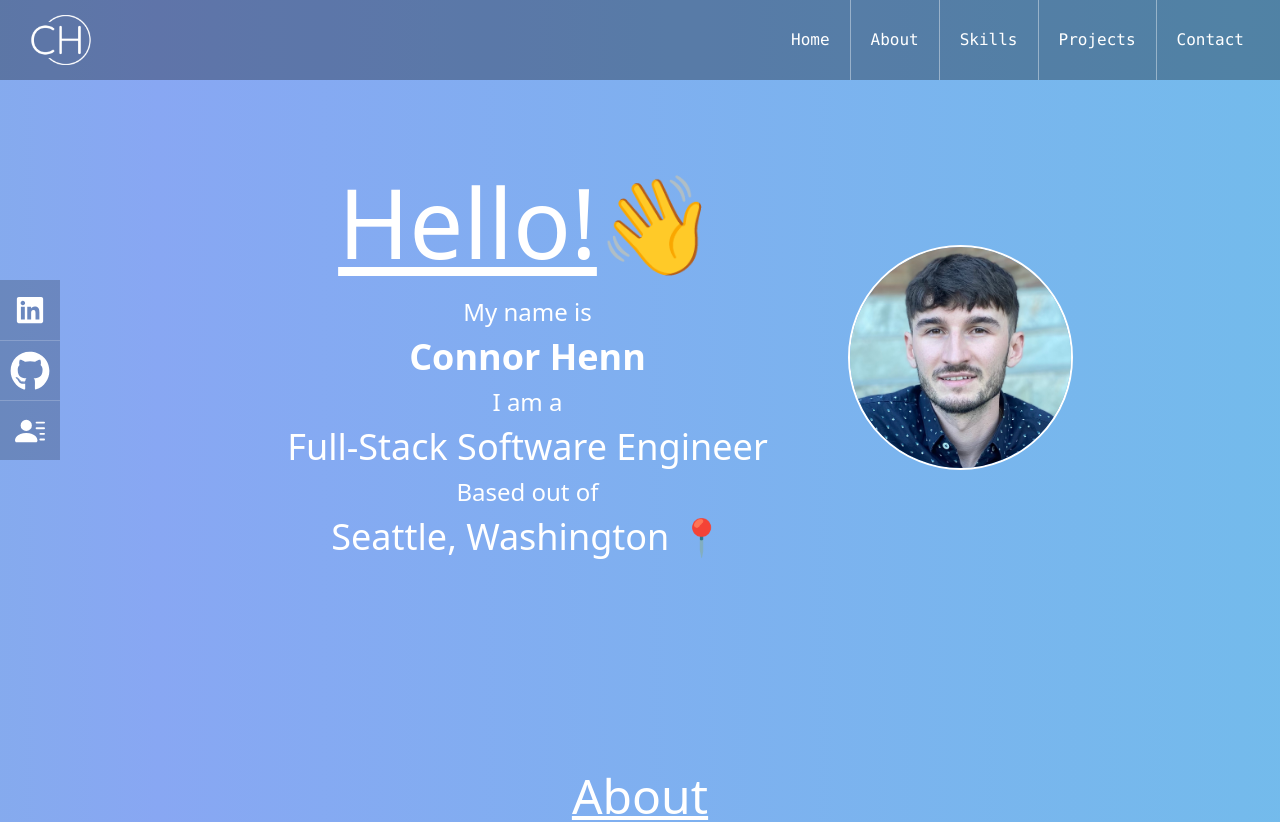
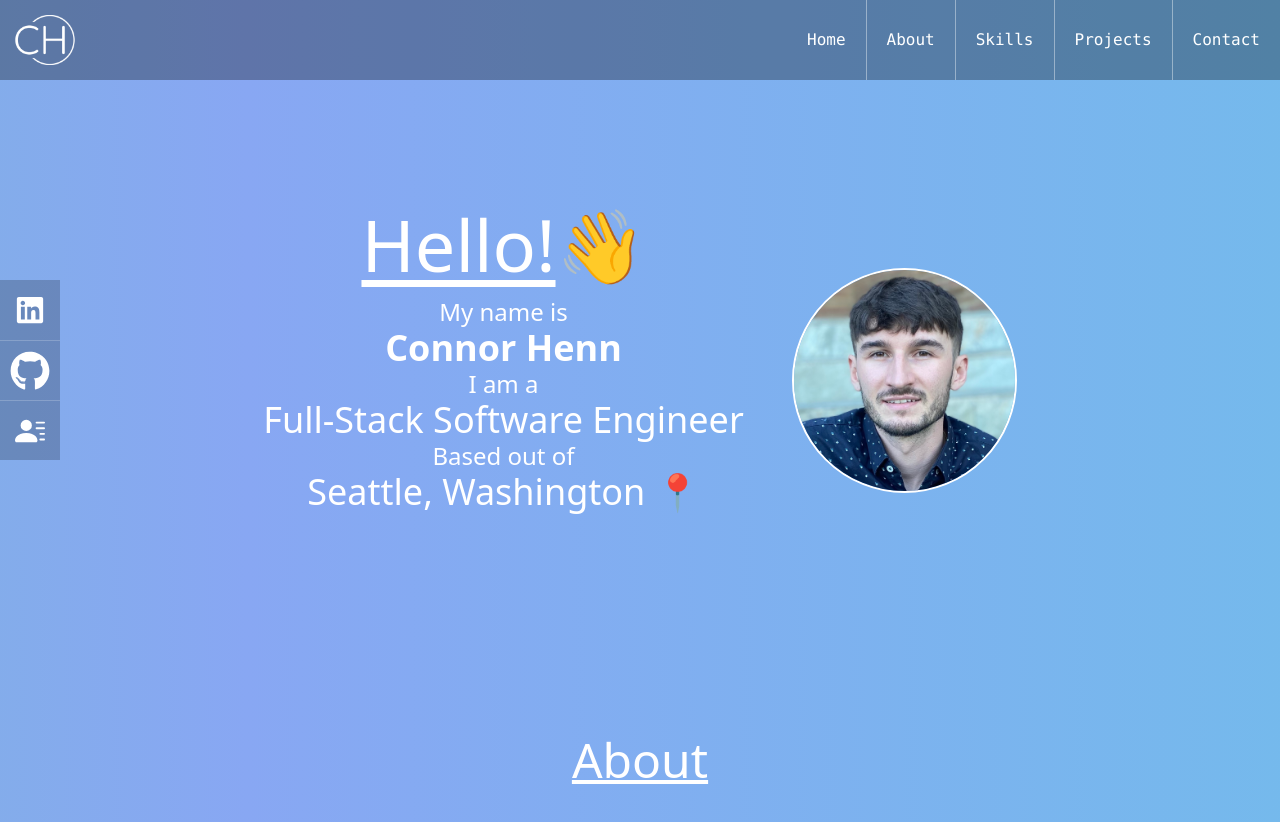
Before and after one commit to hennconnor/Portfolio, a React (Create React App) app: page / in a window 1280 px wide. Shown: the top 822 px of the page. Built offline with nearby package versions, Linux system fonts and the light colour scheme.

Commit message:
changed nav bar cleaned up some repetitive css

```diff
--- a/src/App.js
+++ b/src/App.js
@@ -10,7 +10,7 @@ function App() {
 
   // const observer = new IntersectionObserver()
   return (
-    <div className='flex flex-col font-poppins text-white'>
+    <div className='font-poppins text-white'>
       <Navbar />
       <Home />
       <About />
--- a/src/components/Contact.js
+++ b/src/components/Contact.js
@@ -12,7 +12,7 @@ const Contact = () => {
     return (
         <div name='contact' className="flex flex-col justify-center items-center mb-20 font-poppins">
 
-            <div className=' text-black flex flex-col justify-center items-center w-full max-w-[450px] bg-white rounded-md border-2 border-gray-500 shadow-black shadow-lg  p-5'>
+            <div className=' text-black flex flex-col justify-center items-center w-11/12 max-w-[700px] bg-white rounded-md border-2 border-gray-500 shadow-black shadow-lg  p-5'>
                 <h1 className='text-3xl text-center'>Let's Connect!</h1>
                 <div className='flex justify-center items-center bg-gray-200 rounded-full w-[100px] h-[100px] text-black m-2'><FaEnvelope size={40} /></div>
                 <form ref={myRef} className='flex flex-col w-full p-2 text-black' action='https://getform.io/f/cb6288aa-aa41-4da0-a612-e3f677d74712' method="POST">
--- a/src/components/Home.js
+++ b/src/components/Home.js
@@ -2,10 +2,10 @@ import PhotoSelf from '../assets/Self-Portrait.jpeg';
 
 const Home = () => {
     return (
-        <div name='home' className='mb-32'>
-            <div className='max-w-[1000px] mt-[70px] mx-auto flex-wrap flex justify-center items-center px-8 animate-[fadein_2s]'>
-                <div className='p-20 flex flex-col justify-center items-center whitespace-nowrap'>
-                    <h1 className='text-8xl'><span className='underline-offset-8 underline'>Hello!</span>👋</h1>
+        <div name='home' className='mt-52 mb-56'>
+            <div className='w-4/5 max-w-[1000px] gap-12 flex flex-col md:flex-row justify-center items-center animate-[fadein_2s] mx-auto'>
+                <div className='flex flex-col justify-center items-center'>
+                    <h1 className='text-7xl mb-4'><span className='underline-offset-8 underline'>Hello!</span>👋</h1>
                     <p className='text-2xl'>My name is </p>
                     <h1 className='text-4xl font-extrabold'>Connor Henn</h1>
                     <p className='text-2xl'>I am a</p>
@@ -13,10 +13,10 @@ const Home = () => {
                     <p className='text-2xl'>Based out of</p>
                     <p className='text-4xl text-center'>Seattle, Washington 📍</p>
                 </div>
-                <img src={PhotoSelf} alt='Self' className='w-[40%] max-w-[225px] max-h-[225px] min-w-[180px] min-h-[180px] rounded-full border-2 border-white' />
+                <img src={PhotoSelf} alt='Self' className='w-2/5 mt-10 max-w-[225px] max-h-[225px] min-w-[180px] rounded-full border-2 border-white' />
             </div>
+        </div>
 
-        </div>
     )
 }
 
--- a/src/components/Navbar.js
+++ b/src/components/Navbar.js
@@ -3,57 +3,59 @@ import { BsFillPersonLinesFill } from 'react-icons/bs';
 import Logo from '../assets/Logo.png';
 import Resume from '../assets/Resume.pdf';
 import { Link } from 'react-scroll';
-import React, { useState } from 'react';
+import React, { useState, useEffect } from 'react';
+
 
 
 const Navbar = () => {
 
     const [nav, setNav] = useState(false);
 
+    useEffect(() => { document.body.style.overflow = nav ? 'hidden' : 'unset' }, [nav])
+
+
+
     const handleClick = () => {
         setNav(!nav);
     }
     return (
-        <div >
-            <div className='text-white w-full h-[80px] fixed flex justify-between items-center px-4 bg-[rgba(0,0,0,0.3)]'>
+        <div>
+            <div className='text-white w-full h-[80px] top-0 left-0 fixed flex justify-between items-center bg-[rgba(0,0,0,0.3)]'>
                 <img src={Logo} alt='Logo' width='80' height='80' />
                 <ul className='hidden md:flex font-mono overflow-hidden divide-x-[1px] divide-[rgba(255,255,255,.4)]'>
                     <li>
-                        <Link to='home' spy={true} smooth={true} offset={0} duration={500} className='hover:bg-[rgba(0,0,0,0.2)] cursor-pointer hover:underline underline-offset-4 flex h-[80px] px-5 justify-center items-center'>Home</Link>
+                        <Link to='home' spy={true} smooth={true} offset={-200} duration={500} className='hover:bg-[rgba(0,0,0,0.2)] cursor-pointer hover:underline underline-offset-4 flex h-[80px] px-5 justify-center items-center'>Home</Link>
                     </li>
                     <li>
-                        <Link to='about' spy={true} smooth={true} offset={-300} duration={500} className='hover:bg-[rgba(0,0,0,0.2)] cursor-pointer hover:underline underline-offset-4 h-[80px] px-5 items-center flex justify-center'>About</Link>
+                        <Link to='about' spy={true} smooth={true} offset={-200} duration={500} className='hover:bg-[rgba(0,0,0,0.2)] cursor-pointer hover:underline underline-offset-4 h-[80px] px-5 items-center flex justify-center'>About</Link>
                     </li>
                     <li>
-                        <Link to='skills' spy={true} smooth={true} offset={-250} duration={500} className='hover:bg-[rgba(0,0,0,0.2)] cursor-pointer hover:underline underline-offset-4 h-[80px] px-5 items-center flex justify-center'>Skills</Link>
+                        <Link to='skills' spy={true} smooth={true} offset={-160} duration={500} className='hover:bg-[rgba(0,0,0,0.2)] cursor-pointer hover:underline underline-offset-4 h-[80px] px-5 items-center flex justify-center'>Skills</Link>
                     </li>
                     <li>
-                        <Link to='projects' spy={true} smooth={true} offset={-75} duration={500} className='hover:bg-[rgba(0,0,0,0.2)] cursor-pointer hover:underline underline-offset-4 h-[80px] px-5 items-center flex justify-center'>Projects</Link>
+                        <Link to='projects' spy={true} smooth={true} offset={-125} duration={500} className='hover:bg-[rgba(0,0,0,0.2)] cursor-pointer hover:underline underline-offset-4 h-[80px] px-5 items-center flex justify-center'>Projects</Link>
                     </li>
                     <li>
                         <Link to='contact' spy={true} smooth={true} offset={-100} duration={500} className='hover:bg-[rgba(0,0,0,0.2)] cursor-pointer hover:underline underline-offset-4 h-[80px] px-5 items-center flex justify-center'>Contact</Link>
                     </li>
                 </ul>
-
-                <div className='md:hidden cursor-pointer z-10'>
-                    {nav ? <FaTimes onClick={handleClick} /> : <FaBars onClick={handleClick} />}
-                </div>
+                <FaBars className='md:hidden cursor-pointer mr-5' size={18} onClick={handleClick} />
             </div >
 
             {/* Mobile Menu */}
-            < ul className={!nav ? 'hidden' : 'fixed overflow-hidden top-0 left-0 w-[100vw] h-[100vh] bg-[#4feac2] flex flex-col justify-center text-white items-center'}>
+            < ul className={!nav ? 'hidden' : 'fixed overflow-hidden top-0 left-0 w-[100vw] h-[100vh] bg-[rgba(0,0,0,0.7)] backdrop-blur-md flex flex-col justify-center text-white items-center'}>
                 <li><FaTimes size={20} className='absolute top-0 right-0 m-5 cursor-pointer' onClick={handleClick} /></li>
                 <li className='py-6 text-4xl cursor-pointer hover:underline'>
-                    <Link to='home' spy={true} smooth={true} offset={0} duration={500} onClick={handleClick}>Home</Link>
+                    <Link to='home' spy={true} smooth={true} offset={-110} duration={500} onClick={handleClick}>Home</Link>
                 </li>
                 <li className='py-6 text-4xl cursor-pointer hover:underline'>
-                    <Link to='about' spy={true} smooth={true} offset={-150} duration={500} onClick={handleClick}>About</Link>
+                    <Link to='about' spy={true} smooth={true} offset={-130} duration={500} onClick={handleClick}>About</Link>
                 </li>
                 <li className='py-6 text-4xl cursor-pointer hover:underline'>
                     <Link to='skills' spy={true} smooth={true} offset={-100} duration={500} onClick={handleClick}>Skills</Link>
                 </li>
                 <li className='py-6 text-4xl cursor-pointer hover:underline'>
-                    <Link to='projects' spy={true} smooth={true} offset={-75} duration={500} onClick={handleClick}>Projects</Link>
+                    <Link to='projects' spy={true} smooth={true} offset={-100} duration={500} onClick={handleClick}>Projects</Link>
                 </li>
                 <li className='py-6 text-4xl cursor-pointer hover:underline'>
                     <Link to='contact' spy={true} smooth={true} offset={-100} duration={500} onClick={handleClick}>Contact</Link>
--- a/src/components/Projects.js
+++ b/src/components/Projects.js
@@ -4,10 +4,10 @@ import FAQPic from '../assets/ProjectPictures/desktop-design.jpg';
 const Projects = () => {
     return (
         <div name='projects' className='mb-64'>
-            <div className='flex flex-col justify-center items-center p-8'>
+            <div className='flex flex-col justify-center items-center'>
                 <p className=' text-white text-5xl mb-10 underline underline-offset-2'>Projects</p>
                 <div className='flex flex-wrap justify-evenly gap-10 text-black'>
-                    <div className='bg-white rounded-md border-2 border-gray-500 flex flex-col max-w-[450px] shadow-lg shadow-black p-3'>
+                    <div className='bg-white w-11/12 rounded-md border-2 border-gray-500 flex flex-col max-w-[450px] shadow-lg shadow-black p-3'>
                         <p className='text-lg'>Plus Exp</p>
                         <img className='border-2 border-black m-2' src={PlusExpPic} alt='Plus Exp Project' />
                         <p className='p-5 text-center'>
@@ -18,7 +18,7 @@ const Projects = () => {
                         <a className='my-2 border-2 text-center mx-10 p-3 hover:bg-gray-100 hover:rounded-md duration-50' href=' https://www.loom.com/share/da5e1f9b808c48148f4f182f2965b9e4?sid=d57d85a0-c89a-4cc7-a31f-b2a45eb2f552' target='_blank' rel='noopener noreferrer'>Video Demo</a>
                     </div>
 
-                    <div className='bg-white rounded-md border-2 border-gray-500 mx-1 shadow-lg shadow-black p-3 flex flex-col max-w-[450px]'>
+                    <div className='bg-white w-11/12 rounded-md border-2 border-gray-500 shadow-lg shadow-black p-3 flex flex-col max-w-[450px]'>
                         <p className='text-lg'>FAQ Accordion</p>
                         <img className='border-2 border-black m-2' src={FAQPic} alt='FAQ Accordion Project' />
                         <p className='p-5 text-center'>
--- a/tailwind.config.js
+++ b/tailwind.config.js
@@ -5,12 +5,6 @@ module.exports = {
     extend: {
       fontFamily: {
         inter: ['Inter']
-      },
-      fontSize: {
-        '8xl': 'clamp(1rem, 7vw + 1rem, 6rem)',
-        '4xl': 'clamp(.5rem, 3vw + 1rem, 2.25rem)',
-        '2xl': 'clamp(.025rem, 3vw + 1rem, 1.5rem)'
-
       },
       keyframes: {
         fadein: {
```
